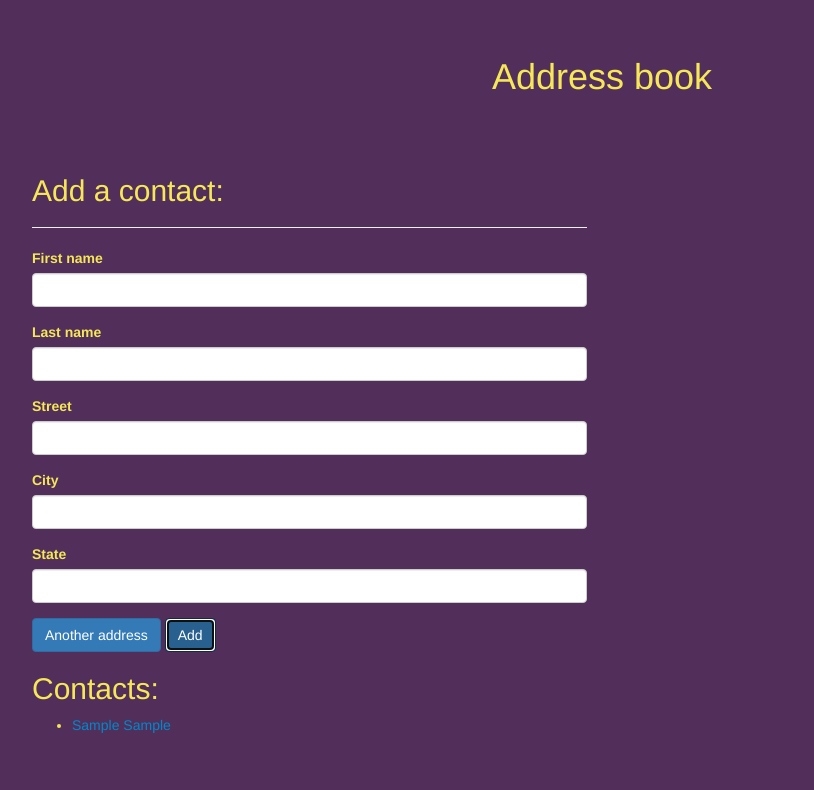
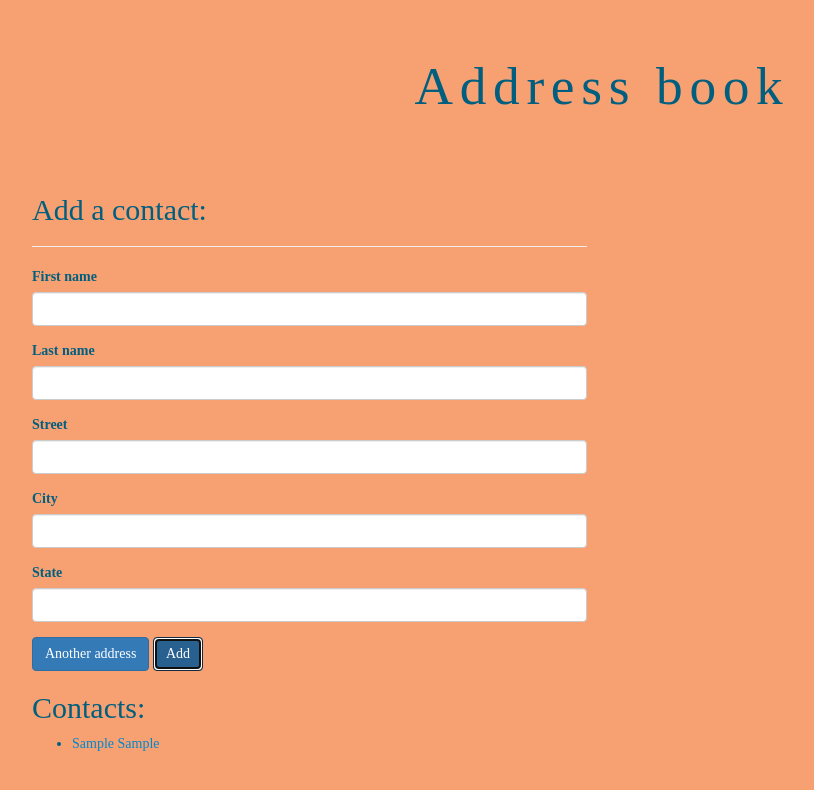
Before and after one commit to denniseortega/address-book, a plain HTML site: page index.html in a window 1280 px wide. Both pictures are taken after typing "Sample", "Sample", "Sample", "Sample", "Sample" into the empty fields and a click on the button "Add". Shown: the whole page, without its empty margins (38-852 px from the left). Drawn offline with Linux system fonts and the light colour scheme.

Commit message:
add resetFields

```diff
--- a/css/styles.css
+++ b/css/styles.css
@@ -12,12 +12,14 @@
 }
 
 body {
-  background-color: #522F5B;
-  color: #F5E758;
-  font-family: helvetica;
+  background-color: #F7A072;
+  color: #005F7F;
+  font-family: serif;
 }
 
 .container h1 {
   text-align: center;
   margin: 5%;
+  font-size: 40pt;
+  letter-spacing: 5pt;
 }
--- a/js/scripts.js
+++ b/js/scripts.js
@@ -1,78 +1,3 @@
-// //business logic
-// function Contact(first, last) {
-//   this.firstName = first;
-//   this.lastName = last;
-//   this.addresses = [];
-// }
-//
-// function Address(street, city, state) {
-//   this.street = street;
-//   this.city = city;
-//   this.state = state;
-// }
-//
-// Contact.prototype.fullName = function() {
-//   return this.firstName + " " + this.lastName;
-// }
-//
-// //user interface logic
-// $(document).ready(function() {
-//   $("#add-address").click(function() {
-//     $("#new-addresses").append('<div class="new-address">' +
-//                                  '<div class="form-group">' +
-//                                    '<label for="new-street">Street</label>' +
-//                                    '<input type="text" class="form-control new-street">' +
-//                                  '</div>' +
-//                                  '<div class="form-group">' +
-//                                    '<label for="new-city">City</label>' +
-//                                    '<input type="text" class="form-control new-city">' +
-//                                  '</div>' +
-//                                  '<div class="form-group">' +
-//                                    '<label for="new-state">State</label>' +
-//                                    '<input type="text" class="form-control new-state">' +
-//                                  '</div>' +
-//                                '</div>');
-//   });
-//
-// $("form#new-contact").submit(function(event) {
-//     event.preventDefault();
-//
-// var inputtedFirstName = $("input#new-first-name").val();
-// var inputtedLastName = $("input#new-last-name").val();
-// var newContact = new Contact(inputtedFirstName, inputtedLastName);
-//
-// $("#new-address").each(function() {
-//   var inputtedStreet = $(this).find("input.new-street").val();
-//   var inputtedCity = $(this).find("input.new-city").val();
-//   var inputtedState = $(this).find("input.new-state").val();
-//   var newAddress = new Address(inputtedStreet, inputtedCity, inputtedState)
-//   newContact.addresses.push(newAddress)
-// });
-//
-// $("ul#contacts").append("<li><span class='testContact'>" + newContact.fullName() + "</span></li>");
-//
-// $(".testContact").last().click(function() {
-//   $("#show-contact").show();
-//   $("#show-contact h2").text(newContact.firstName);
-//   $(".first-name").text(newContact.firstName);
-//   $(".last-name").text(newContact.lastName);
-//   $("ul#addresses").text("");
-//   newContact.addresses.forEach(function(address) {
-//     $("ul#addresses").append("<li>" + address.street + ", " + address.city + " " + address.state + "</li>");
-//   });
-// });
-//
-//   $("input#new-first-name").val("");
-//   $("input#new-last-name").val("");
-//   $("input.new-street").val("");
-//   $("input.new-city").val("");
-//   $("input.new-state").val("");
-//
-//   });
-//
-// });
-
-
 
 //business logic
 function Contact(first, last) {
@@ -93,6 +18,14 @@ Contact.prototype.fullName = function() {
 
 Address.prototype.fullAddress = function() {
   return this.street + ", " + this.city + ", " + this.state;
+}
+
+function resetFields() {
+$("input#new-first-name").val("");
+$("input#new-last-name").val("");
+$("input.new-street").val("");
+$("input.new-city").val("");
+$("input.new-state").val("");
 }
 
 // user interface logic
@@ -143,11 +76,7 @@ $(document).ready(function() {
       });
     });
 
-    $("input#new-first-name").val("");
-    $("input#new-last-name").val("");
-    $("input.new-street").val("");
-    $("input.new-city").val("");
-    $("input.new-state").val("");
+    resetFields ();
 
   });
 });
```
